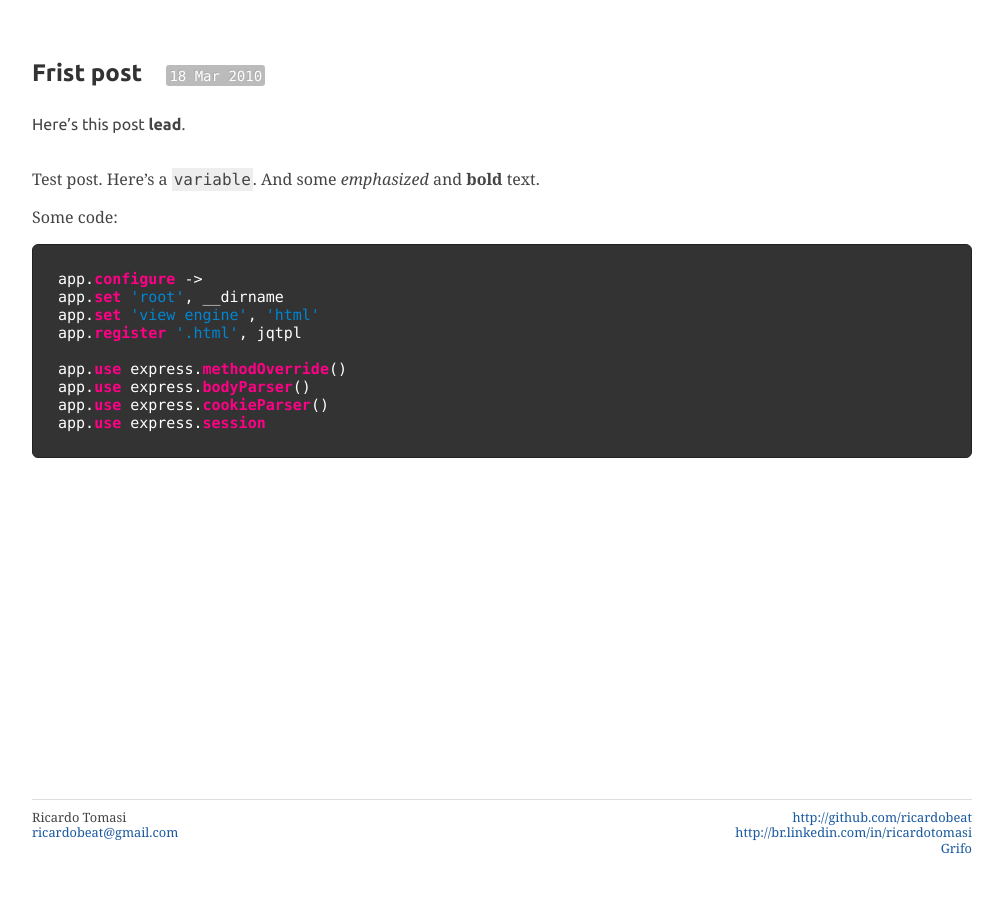
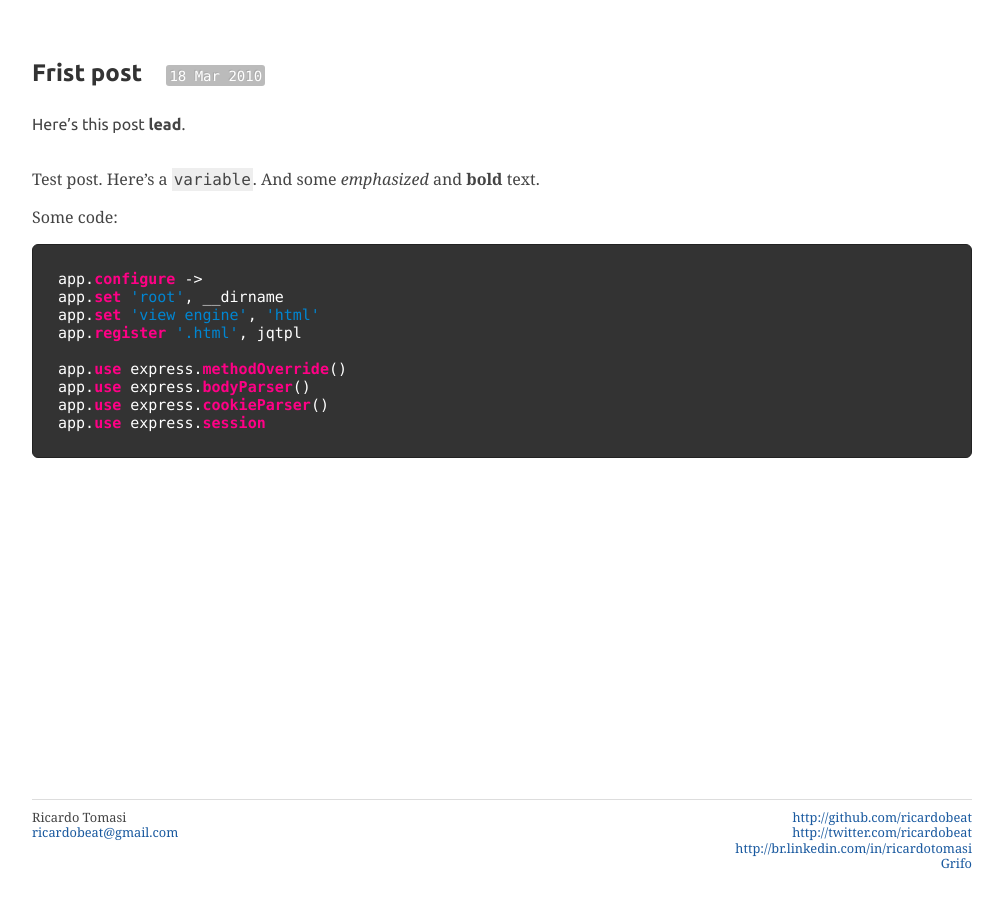
Before and after one commit to ricardobeat/ricardobeat.github.com, a Jekyll site: the page built from _posts/2010-03-18-frist-post.md, in a window 1280 px wide. Shown: the whole page, without its empty margins (138-1141 px from the left). Built offline with Jekyll 4.4.1, drawn with Linux system fonts in a browser that asks for light colours; Markdown is read by kramdown in place of the engine named in the settings; some of the changed lines change nothing that is shown.

Commit message:
analytics

```diff
--- a/_layouts/default.html
+++ b/_layouts/default.html
@@ -18,7 +18,12 @@
    <link rel="stylesheet" href="/styles/syntax.css" />
    <link rel="stylesheet/less" href="/styles/base.less" />
 	<script src="/scripts/less-1.0.41.min.js"></script>
-
+	<script>
+	  var _gaq = _gaq || [];
+	  _gaq.push(['_setAccount', 'UA-21731259-1']);
+	  _gaq.push(['_trackPageview']);
+	</script>
+	<script src="//www.google-analytics.com/ga.js"></script>
 </head>
 {% if page.date %}
 <body class="page">
@@ -46,6 +51,7 @@
 			<ul class="col">
 				<li><a class="url vhidden" href="http://ricardo.cc/">http://ricardo.cc</a></li>
 				<li><a class="url" rel="me" href="http://github.com/ricardobeat">http://github.com/ricardobeat</a></li>
+				<li><a class="url" rel="me" href="http:/twitter.com/ricardotomasi">http://twitter.com/ricardobeat</a></li>
 				<li><a class="url" rel="me" href="http://br.linkedin.com/in/ricardotomasi">http://br.linkedin.com/in/ricardotomasi</a></li>
 				<span class="org vcard"><a class="url fn org" rel="group" href="http://grifotecnologia.com.br">Grifo</a></span>
 			</ul>
```
